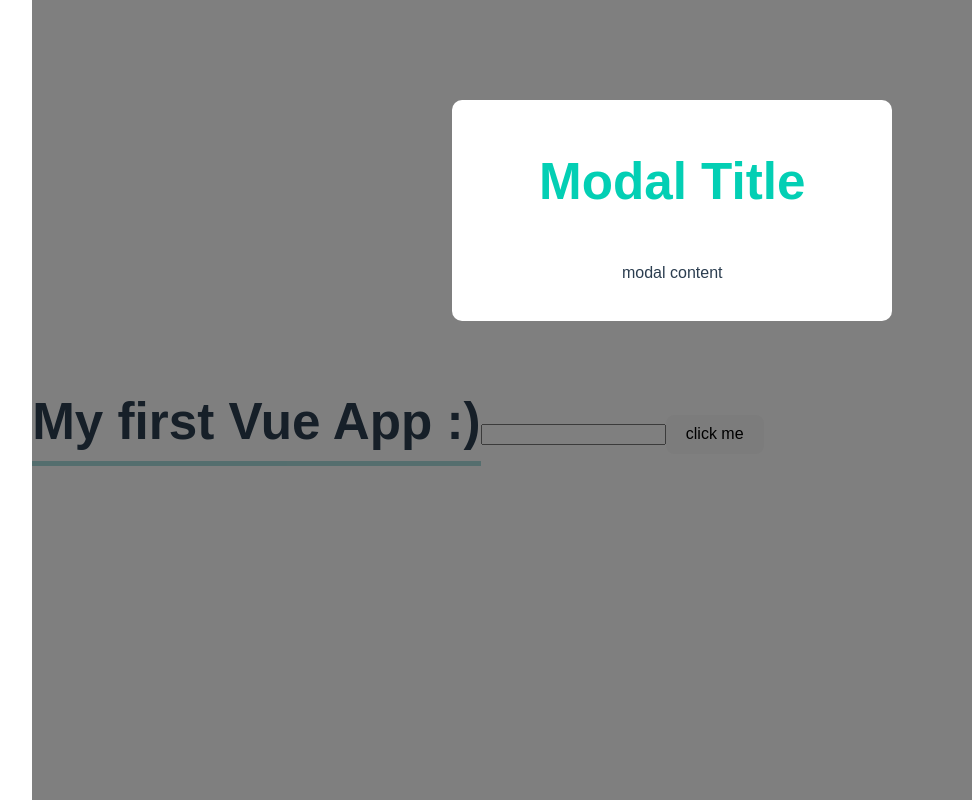
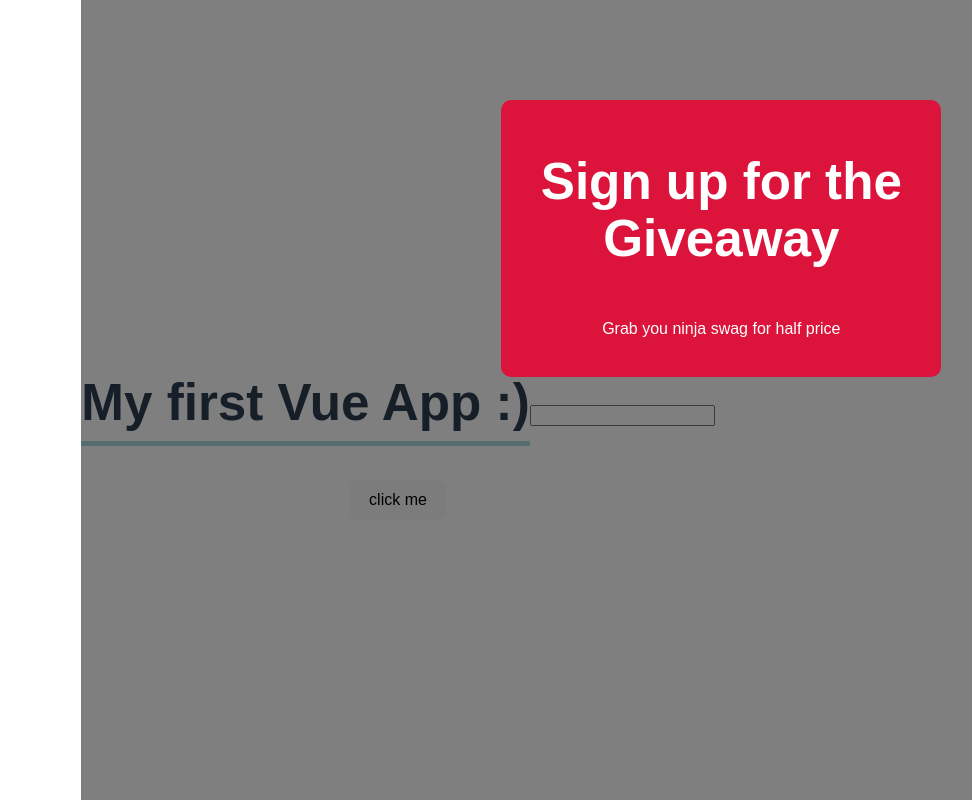
Before and after one commit to alias1618/my-vue-app_02, a Vue app: page / in a window 1280 px wide. Shown: the whole page, without its empty margins (242-1214 px from the left). Built offline with nearby package versions, Linux system fonts and the light colour scheme.

Commit message:
20220823-update

```diff
--- a/src/App.vue
+++ b/src/App.vue
@@ -8,17 +8,12 @@
     component: { Modal },
     data() {
         return {
-            title: "My first Vue App :)"
+            title: "My first Vue App :)",
+            header: "Sign up for the Giveaway",
+            text: "Grab you ninja swag for half price",
         };
     },
-    methods: {
-        handleClick() {
-            console.log(this.$refs.name);
-            this.$refs.name.classList.add("active");
-            this.$refs.name.focus();
-        }
-    },
-    components: { Modal }
+    components: { Modal },
 }
 </script>
 
@@ -26,8 +21,10 @@
   <!-- <h1>My first vue App</h1> -->
   <h1>{{ title }}</h1>
   <input type="text" ref="name">
+  <div>
+    <Modal :header="header" :text="text" theme="sale" />
+  </div>
   <button @click="handleClick">click me</button>
-  <Modal />
 </template>
 
 <style>
--- a/src/components/Modal.vue
+++ b/src/components/Modal.vue
@@ -1,11 +1,17 @@
 <template>
     <div class="backdrop">
-        <div class="modal">
-            <h1>Modal Title</h1>
-            <p>modal content</p>
+        <div class="modal" :class="{ sale: theme === 'sale'}">
+            <h1>{{ header }}</h1>
+            <p>{{ text }}</p>
         </div>
     </div>
 </template>
+
+<script>
+    export default {
+        props: ['header','text', 'theme'],
+    }
+</script>
 
 <style scoped>
     .modal {
@@ -30,4 +36,12 @@
     .modal p {
         font-style: normal;
     }
+
+    .modal.sale {
+        background: crimson;
+        color: white;
+    }
+    .modal.sale h1 {
+        color: white;
+    }
 </style>
```
